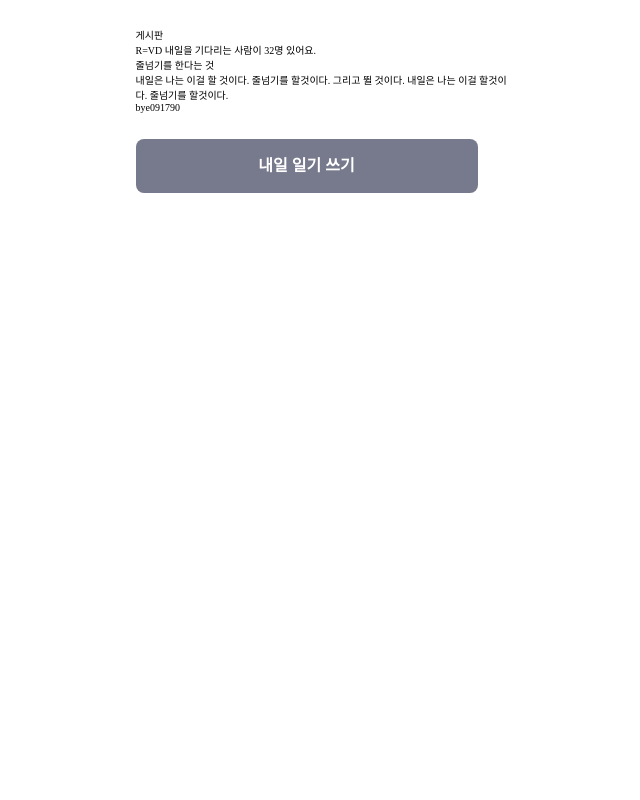
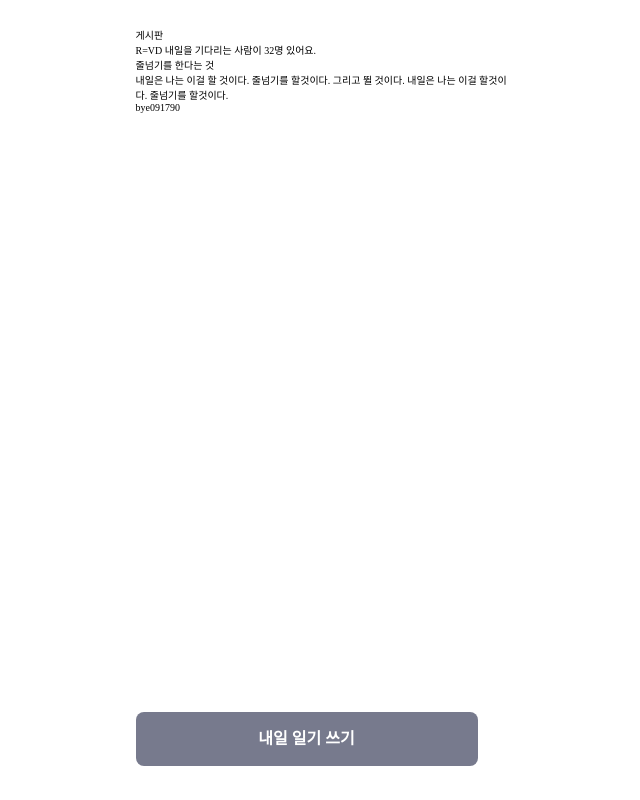
Before and after one commit to DO-SOPT-SOPKATHON-TEAM-2th/Client, a React (Vite) app: page /board in a window 1280 px wide. Shown: the whole page, without its empty margins (317-957 px from the left). Built offline with nearby package versions, Linux system fonts and the light colour scheme; a web font is replaced by a local one.

Commit message:
[style/common] 버튼 아래 고정

```diff
--- a/src/components/common/Button/Button.jsx
+++ b/src/components/common/Button/Button.jsx
@@ -23,6 +23,8 @@ export default Button;
 const ButtonContainer = styled.button`
   ${({ theme }) => theme.fonts.Button};
 
+  position: fixed;
+  bottom: 3.4rem;
   display: flex;
   align-items: center;
   justify-content: center;
@@ -32,4 +34,5 @@ const ButtonContainer = styled.button`
   background-color: ${({ disabled, theme }) => (disabled ? `${theme.colors.gray200}` : `${theme.colors.primary200}`)};
   border-radius: 8px;
   cursor: ${({ disabled }) => (disabled ? 'default' : 'cursor')};
+  z-index: 2;
 `;
```
